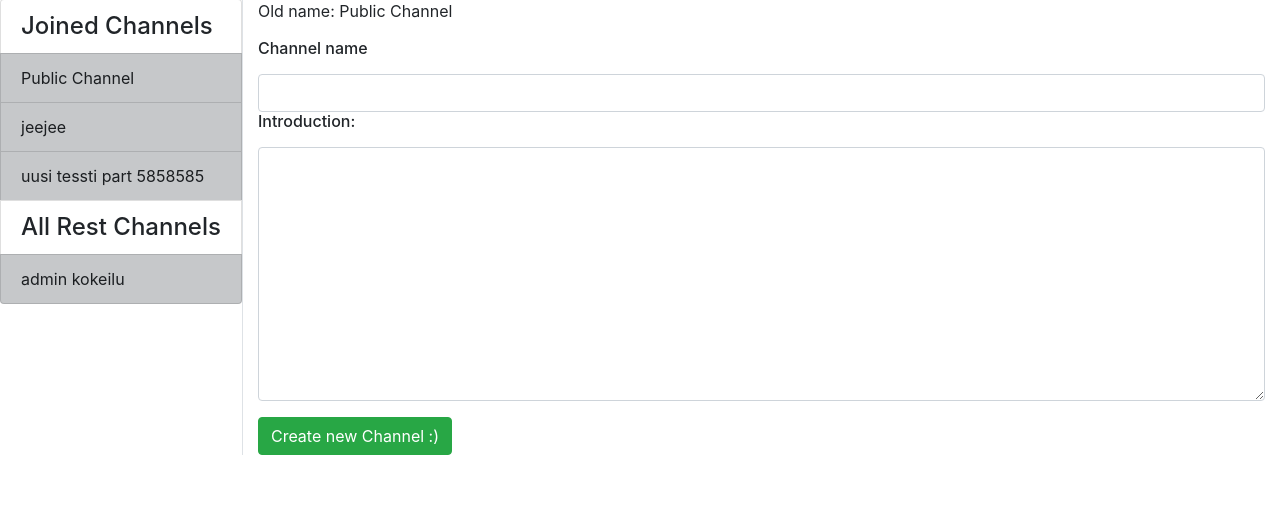
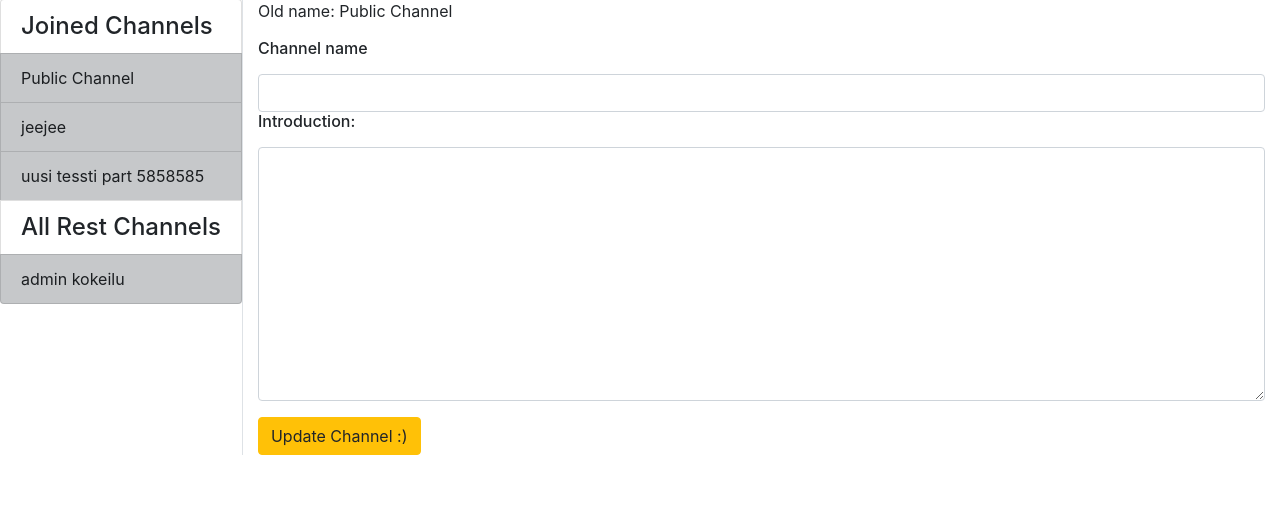
Before and after one commit to Hiipivahalko/Tietokantasovellus, a Flask app: page /channels/1/update/ in a window 1280 px wide. Shown: the part 81-594 px from the top of the page. Run offline with Flask 2, Linux system fonts and the light colour scheme; a user stored in the database is signed in; data comes from the database, SQL or seed files in the repository; both versions use the stored data as it was after the commit; some libraries are stand-ins or nearby versions.

Commit message:
koodikatselmointi korjauksia

```diff
--- a/application/messages/views.py
+++ b/application/messages/views.py
@@ -19,7 +19,7 @@ def messages_create(channel_id):
 
     if not messageform.validate():
         return render_template("channels/channel.html", messageform = MessageForm(), channel = channel,
-            que = Message.count_how_many_comments(channel_id), my_channels=Channel.get_my_channels(current_user.id),
+            que = Message.count_how_many_comments_get_first(channel_id), my_channels=Channel.get_my_channels(current_user.id),
             all_channels=Channel.get_channels_where_not_in(current_user.id), allready_join = Channel.is_joined(channel_id, current_user.id),
             error="message must be 2 character length")
 
--- a/application/templates/channels/channel.html
+++ b/application/templates/channels/channel.html
@@ -65,7 +65,7 @@
             </button>
             <div class="dropdown-menu" aria-labelledby="btnGroupDrop1">
               <a class="dropdown-item" href="{{ url_for('one_channel_index', channel_id=channel.id, sort='first') }}">First</a>
-              <a class="dropdown-item" href="{{ url_for('one_channel_index', channel_id=channel.id, sort='last')}}">Last</a>
+              <a class="dropdown-item" href="{{ url_for('one_channel_index', channel_id=channel.id, sort='last') }}">Last</a>
             </div>
           </div>
       </div>
--- a/application/templates/channels/update.html
+++ b/application/templates/channels/update.html
@@ -18,7 +18,7 @@
       {{ error }}
     {% endfor %}
   </div>
-  <button type="submit" class="btn btn-success" >Create new Channel :)</button>
+  <button type="submit" class="btn btn-warning" >Update Channel :)</button>
 
   </form>
 
```
Also changed, not shown: application/forum.db.
